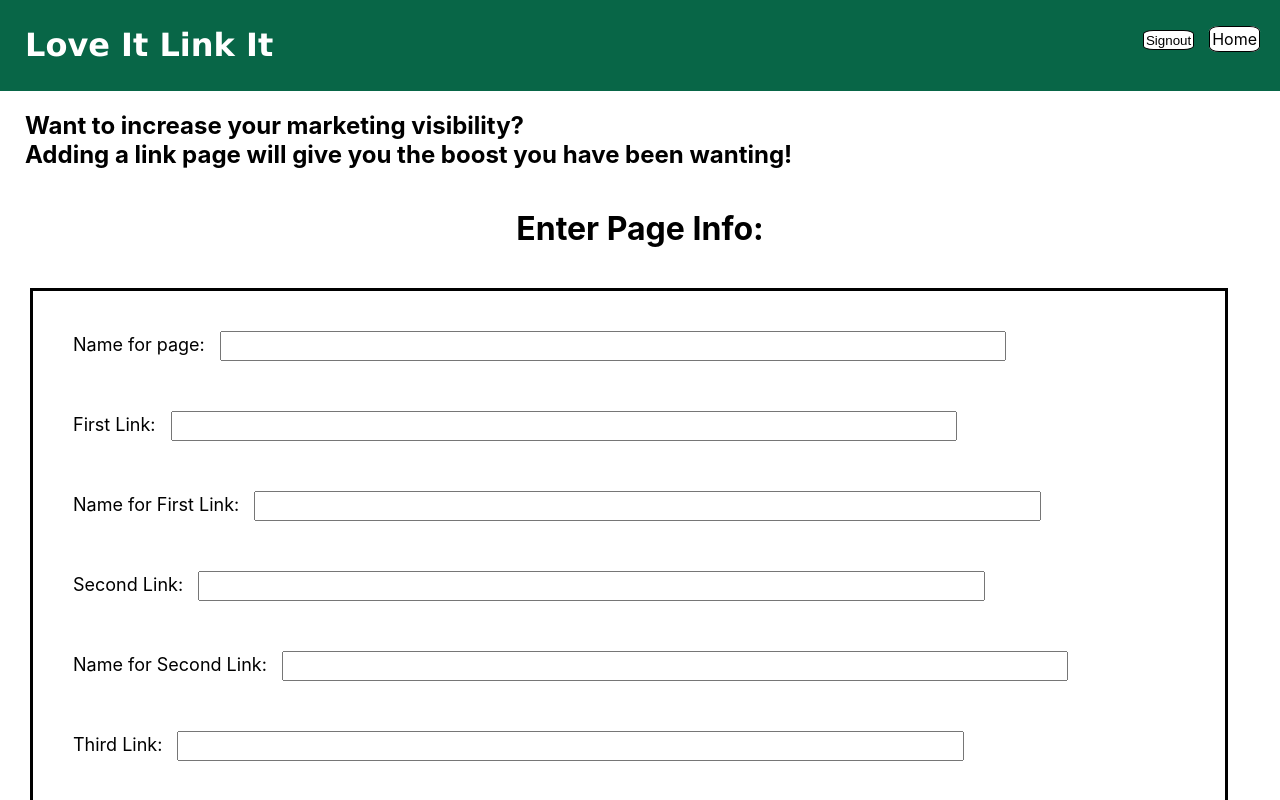
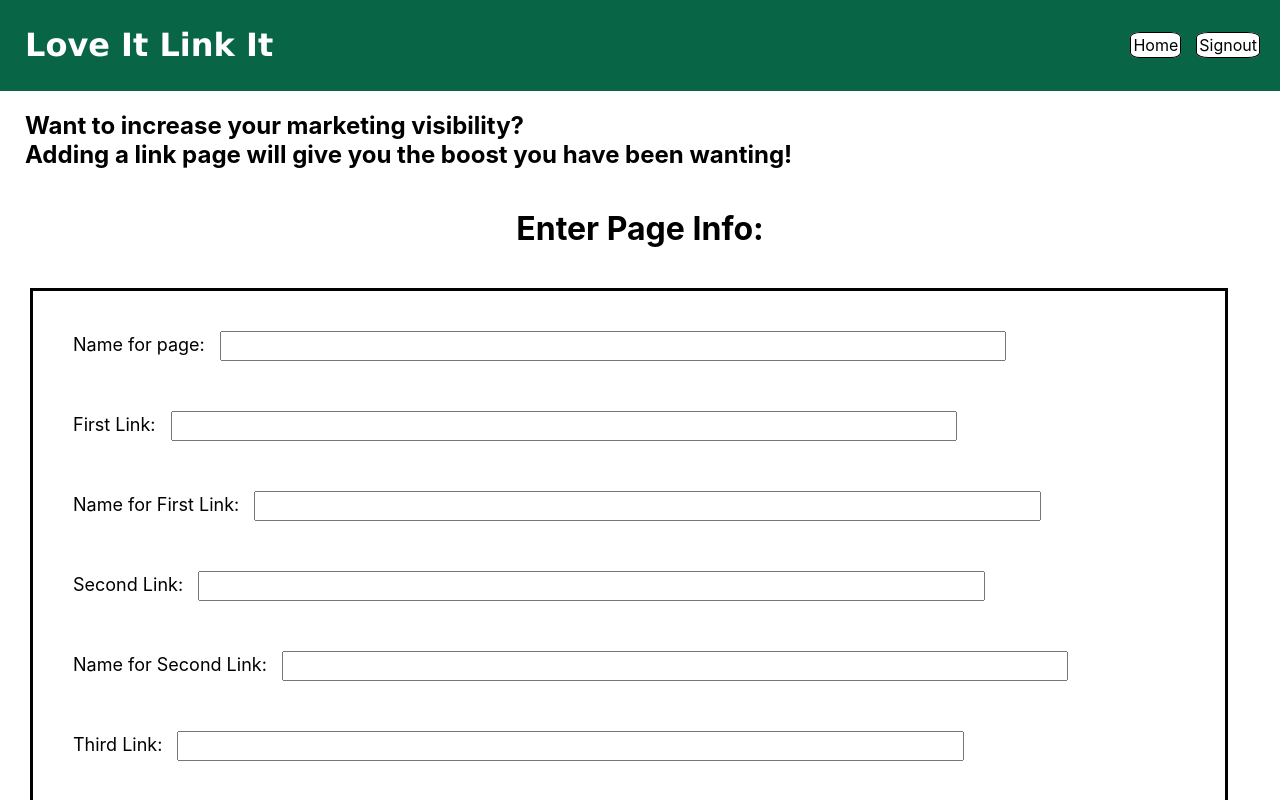
Before and after one commit to BlakeGreeley/Love-It-Link-It, a React (Create React App) app in the folder client/: page /new in a window 1280 px wide. Shown: the top 800 px of the page. Built offline with nearby package versions, Linux system fonts and the light colour scheme.

Commit message:
updated 9/12/22

```diff
--- a/client/src/App.css
+++ b/client/src/App.css
@@ -13,6 +13,7 @@
   padding: 5px;
   display: flex;
   justify-content: space-between;
+  align-items: center;
 }
 
 .message {
--- a/client/src/components/CreateLink.js
+++ b/client/src/components/CreateLink.js
@@ -39,8 +39,8 @@ const CreateLink = ( ) => {
             <div className="header">
                 <h1 className="title">Love It Link It</h1>
                 <div className='nav-btns'>
-                    {/* signout link */} <button className="btn-header">Signout</button>
-                    <Link to='/' className='btn-header'>Home</Link>
+                    <Link to='/home' className='btn-header'>Home</Link>
+                    <Link to='/' className='btn-header'>Signout</Link>
                 </div>
             </div>
 
--- a/client/src/components/EditLink.js
+++ b/client/src/components/EditLink.js
@@ -63,8 +63,8 @@ const EditLink = (props) => {
             <div className="header">
                 <h1 className="title">Love It Link It</h1>
                 <div className='nav-btns'>
-                    {/* signout link */} <button className="btn-header">Signout</button>
-                    <Link to='/' className='btn-header'>Home</Link>
+                <Link to='/home' className='btn-header'>Home</Link>
+                    <Link to='/' className='btn-header'>Signout</Link>
                 </div>
             </div>
 
--- a/client/src/components/ViewLink.js
+++ b/client/src/components/ViewLink.js
@@ -59,8 +59,8 @@ const ViewLink = () => {
             <div className="header">
                 <h1 className="title">Love It Link It</h1>
                 <div className='nav-btns'>
-                    {/* signout link */} <button className="btn-header">Signout</button>
-                    <Link to='/' className='btn-header'>Home</Link>
+                    <Link to='/home' className='btn-header'>Home</Link>
+                    <Link to='/' className='btn-header'>Signout</Link>
                 </div>
             </div>
 
```
